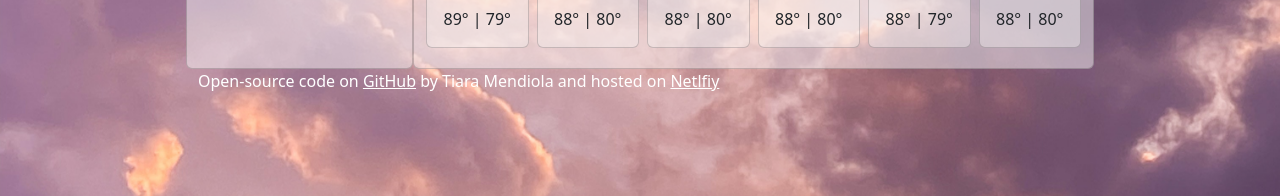
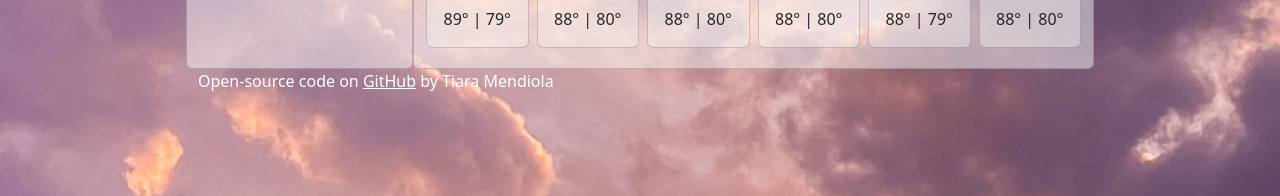
Before and after one commit to Teewawa/SheCodes-Week7, a plain HTML site: page index.html in a window 1280 px wide. Shown: the part 449-645 px from the top of the page. Drawn offline with nearby package versions, Linux system fonts and the light colour scheme.

Commit message:
Update index.html

```diff
--- a/index.html
+++ b/index.html
@@ -214,8 +214,7 @@
             <span class="credit-line">
             Open-source code on
             <a href="https://github.com/Teewawa/SheCodes-Week6" class="src-link">GitHub</a>
-            by Tiara Mendiola and hosted on
-            <a href="https://app.netlify.com/" class="src-link">Netlfiy</a>
+            by Tiara Mendiola
             </span>
           </footer>
         </div>
```
